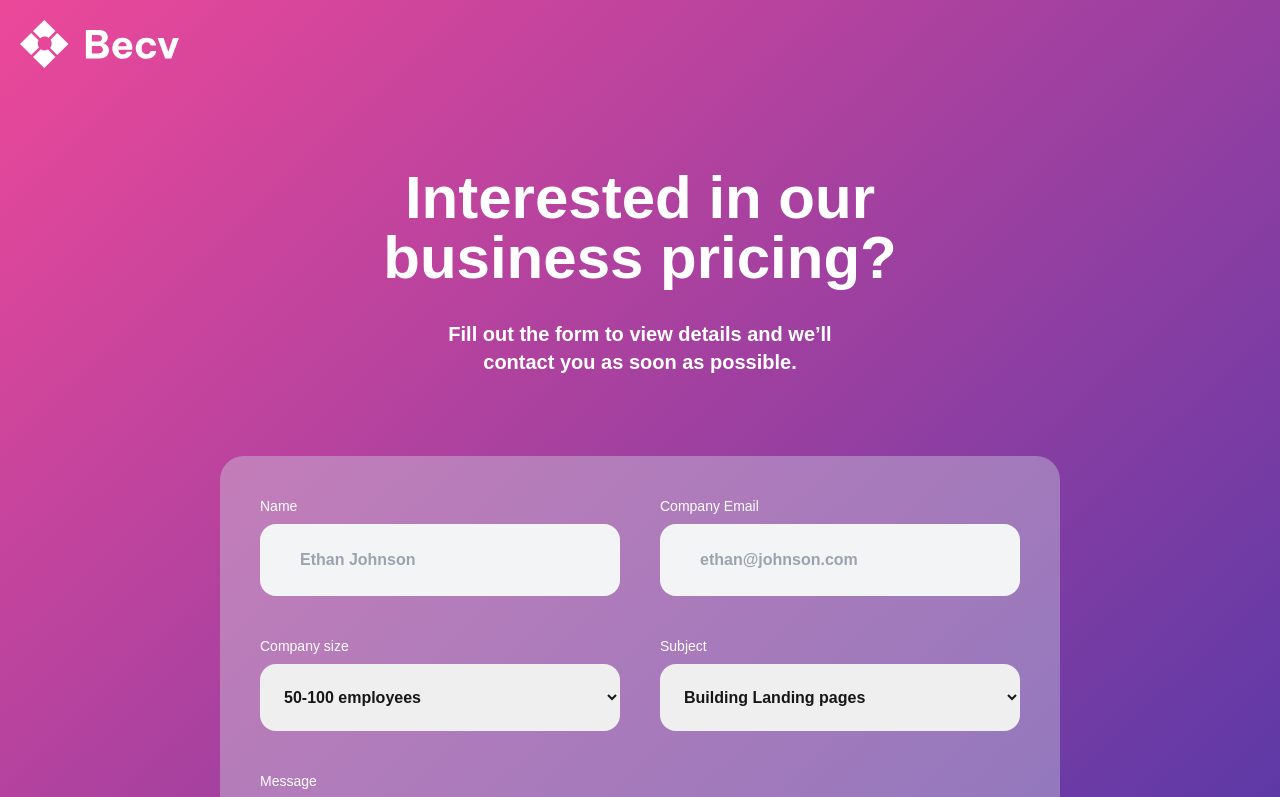
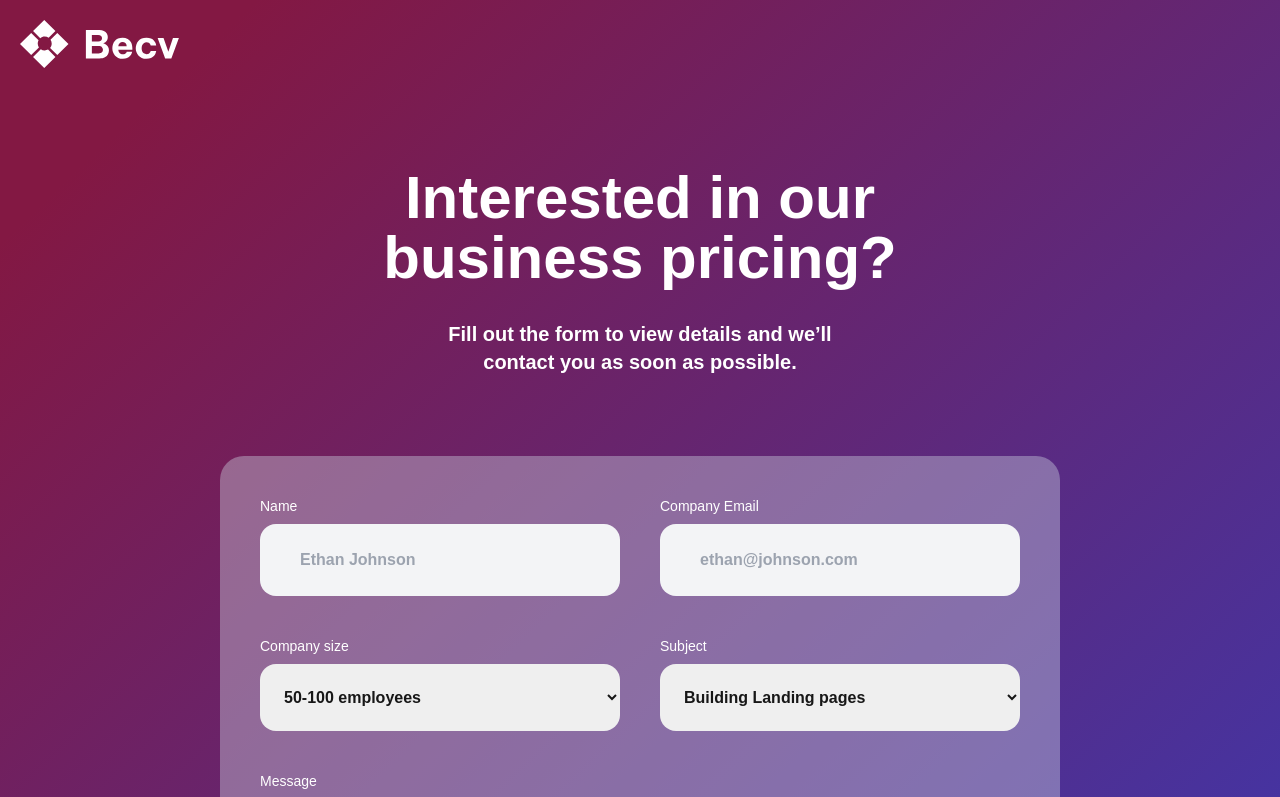
Before and after one commit to Maximila-Judith/contact-page, a Next.js app: page / in a window 1280 px wide. Shown: the top 797 px of the page. Built offline with nearby package versions, Linux system fonts and the light colour scheme.

Commit message:
Six commit

```diff
--- a/src/app/layout.tsx
+++ b/src/app/layout.tsx
@@ -28,7 +28,7 @@ export default function RootLayout({
   return (
     <html lang="en">
       <body
-        className={`${geistSans.variable} ${geistMono.variable} antialiased bg-gradient-to-br from-pink-500 to-[#4036A9]`}
+        className={`${geistSans.variable} ${geistMono.variable} antialiased bg-gradient-to-br from-pink-900 from-10% to-[#4036A9] to-90%`}
       >
         <div className="logoImage">
           <Image
```
